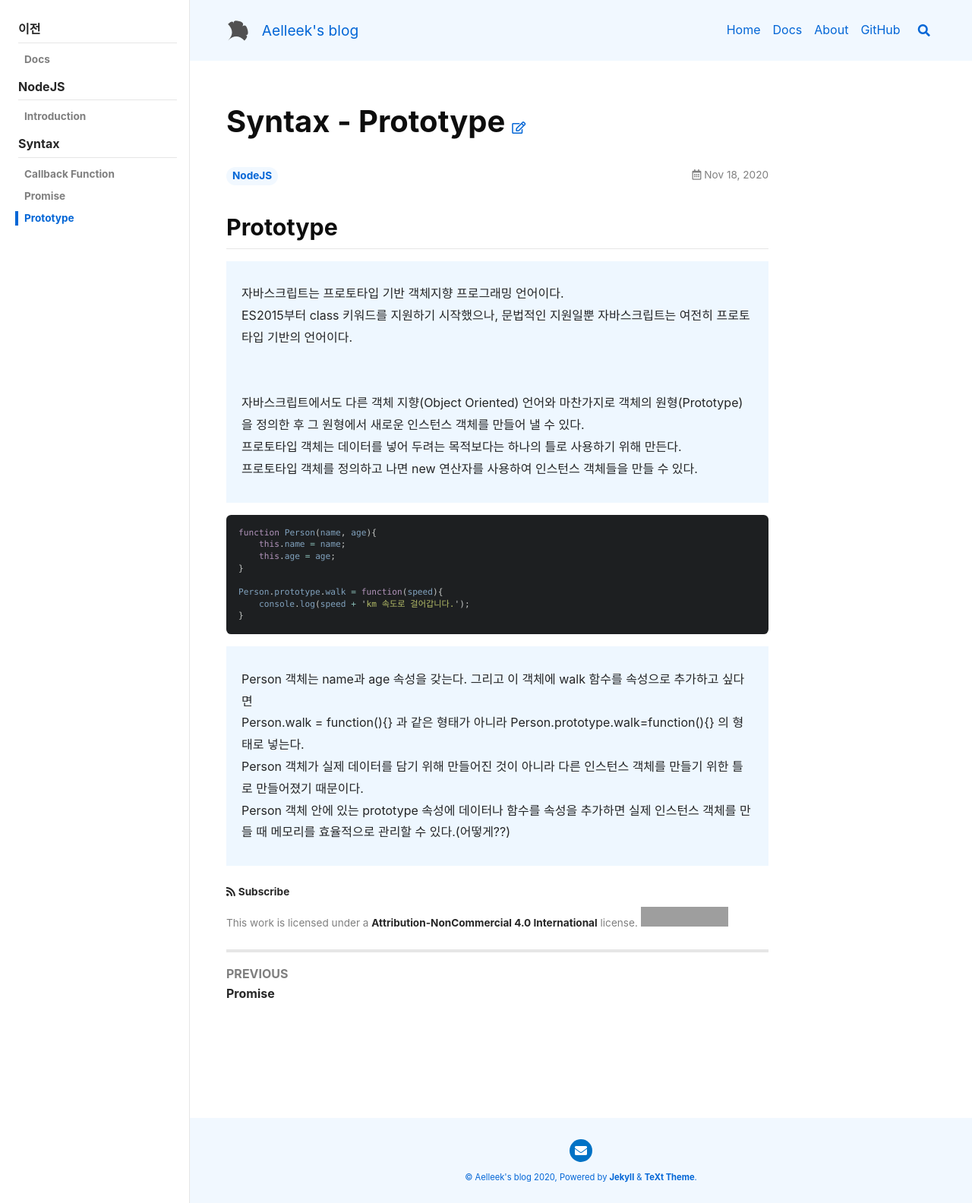
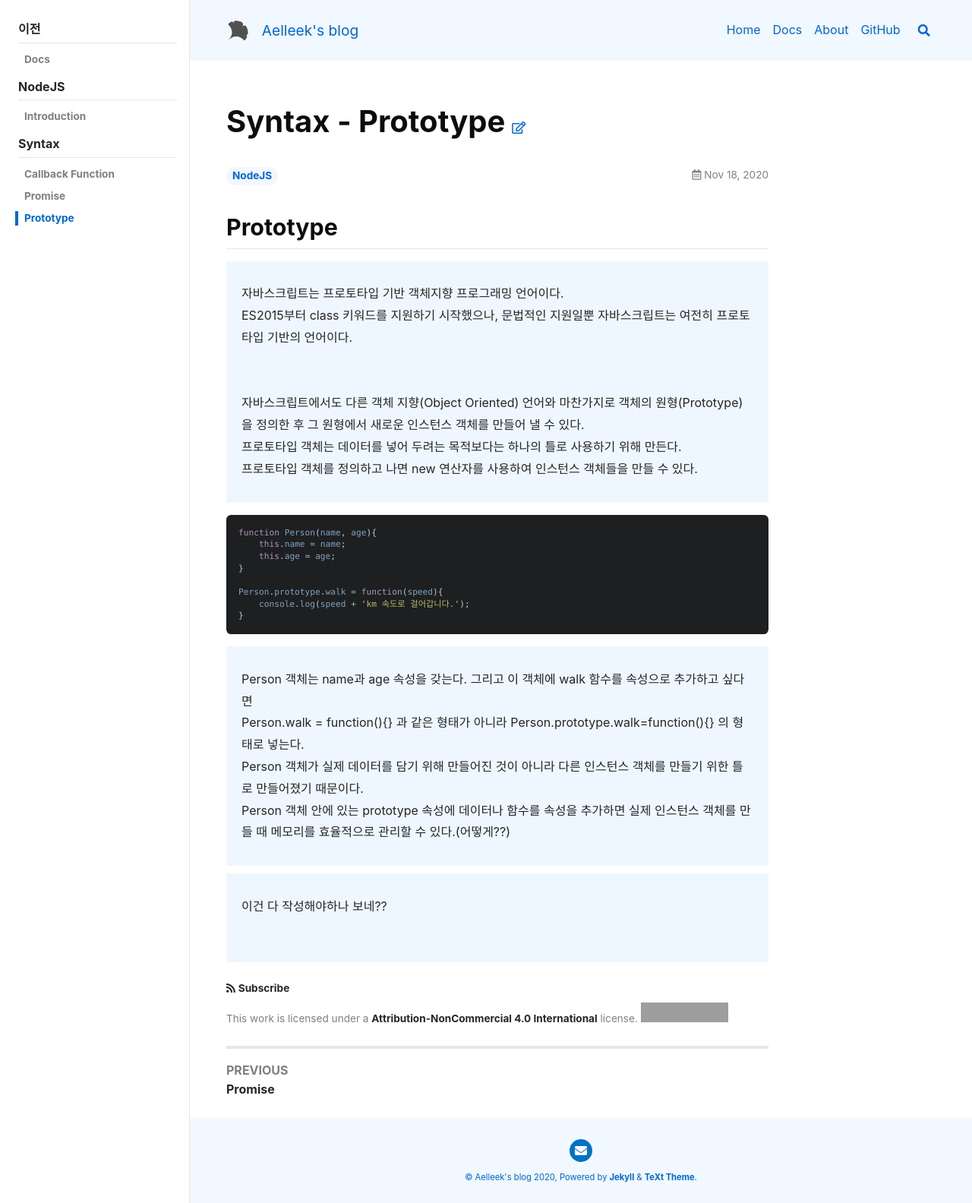
Before and after one commit to Aelleek/aelleek.github.io, a Jekyll site: the page built from documents/NodeJS/_posts/2020-11-18-Prototype.md, in a window 1280 px wide. Shown: the whole page at 76% size. Built offline with Jekyll 4.4.1, drawn with Linux system fonts in a browser that asks for light colours; nearby versions of some CDN libraries; grey boxes are pictures that could not be loaded.

Commit message:
Update prototype.md

```diff
--- a/documents/NodeJS/_posts/2020-11-18-Prototype.md
+++ b/documents/NodeJS/_posts/2020-11-18-Prototype.md
@@ -36,3 +36,8 @@ Person.walk = function(){} 과 같은 형태가 아니라 Person.prototype.walk=
 Person 객체가 실제 데이터를 담기 위해 만들어진 것이 아니라 다른 인스턴스 객체를 만들기 위한 틀로 만들어졌기 때문이다.
 Person 객체 안에 있는 prototype 속성에 데이터나 함수를 속성을 추가하면 실제 인스턴스 객체를 만들 때 메모리를 효율적으로 관리할 수 있다.(어떻게??)
 </div>
+
+<div class="blue-div">
+이건 다 작성해야하나 보네??
+
+</div>
```
